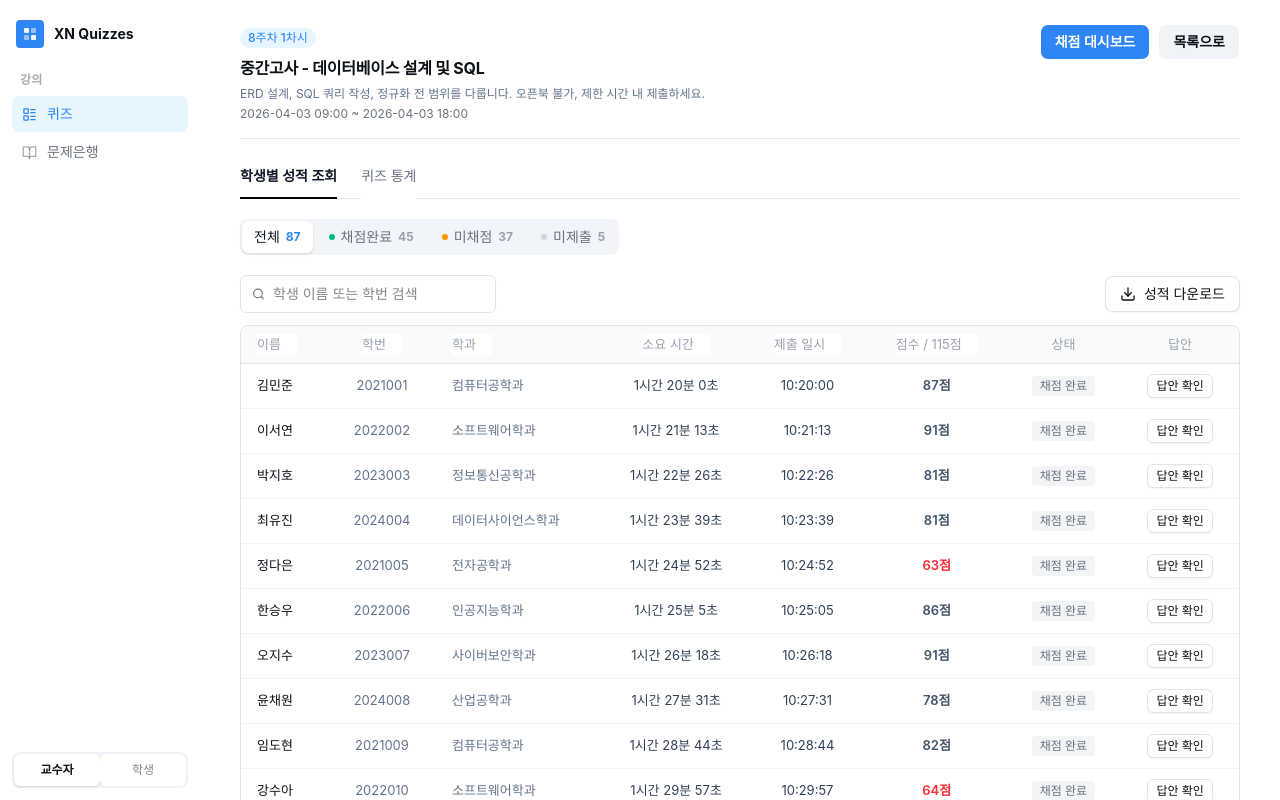
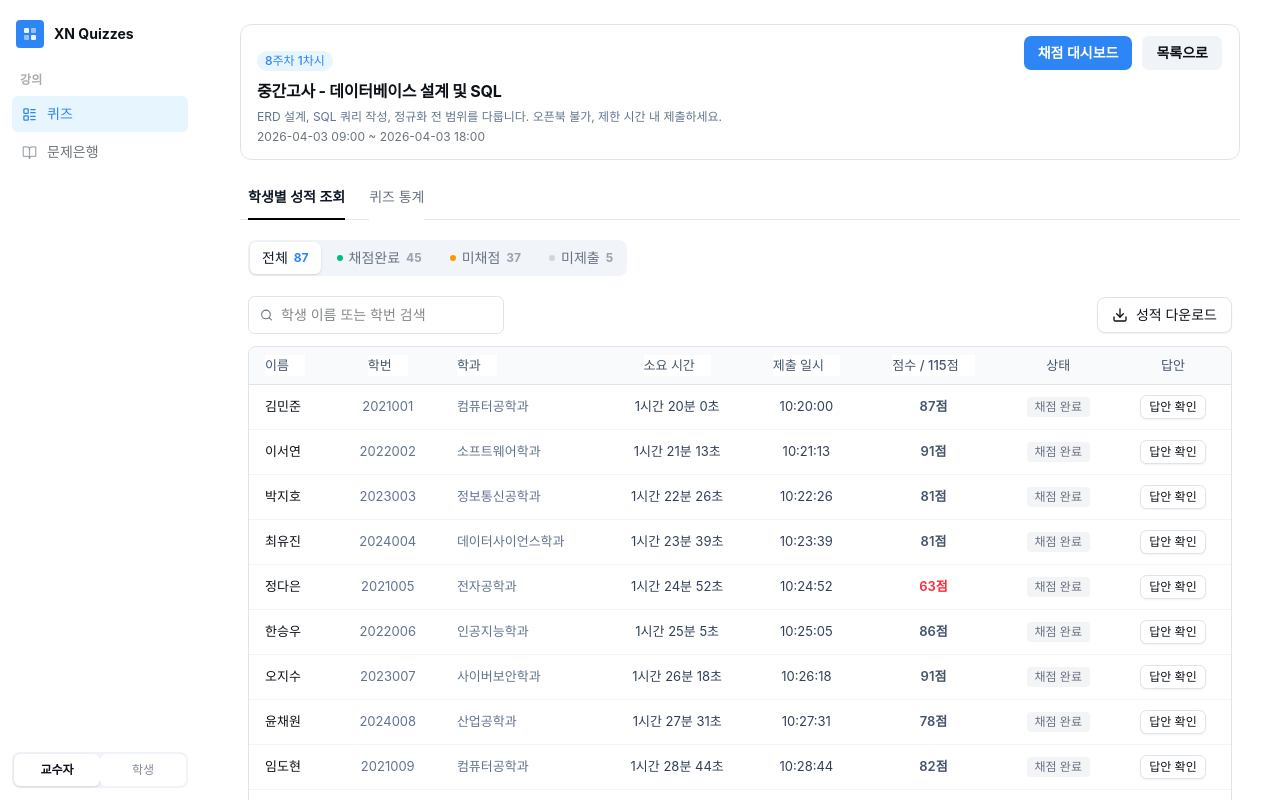
Before and after one commit to minjukim13/xnquiz, a React (Vite) app: page /quiz/1/stats in a window 1280 px wide. Shown: the top 800 px of the page. Built offline with nearby package versions, Linux system fonts and the light colour scheme; a web font is replaced by a local one.

Commit message:
fix: 통계 수정

```diff
--- a/src/pages/QuestionBankList.jsx
+++ b/src/pages/QuestionBankList.jsx
@@ -82,10 +82,7 @@ export default function QuestionBankList() {
         </div>
 
         {/* 은행 카드 그리드 */}
-        <p className="text-sm mb-3 text-muted-foreground">
-          은행 <span className="font-semibold text-slate-700">{banks.length}</span>개
-        </p>
-        <div className="grid grid-cols-1 sm:grid-cols-2 lg:grid-cols-3 gap-4">
+        <div className="mt-4 grid grid-cols-1 sm:grid-cols-2 lg:grid-cols-3 gap-4">
           {banks.map(bank => {
             const qCount = getQuestionCount(bank.id)
             const diffLabel = bank.difficulty ? DIFF_LABEL[bank.difficulty] : ''
--- a/src/pages/QuizList.jsx
+++ b/src/pages/QuizList.jsx
@@ -417,7 +417,6 @@ function QuizCard({ quiz, onCopy, onDelete }) {
           <Button
             asChild
             variant="outline"
-            size="sm"
             className="border-gray-200 text-gray-900 bg-white hover:bg-gray-50"
           >
             <Link to={`/quiz/${quiz.id}/edit`}>편집</Link>
@@ -426,7 +425,6 @@ function QuizCard({ quiz, onCopy, onDelete }) {
           {quiz.status !== 'draft' && (
             <Button
               asChild
-              size="sm"
             >
               <Link to={`/quiz/${quiz.id}/stats`}>통계</Link>
             </Button>
--- a/src/pages/QuizStats.jsx
+++ b/src/pages/QuizStats.jsx
@@ -38,14 +38,9 @@ export default function QuizStats() {
       <div className="max-w-7xl mx-auto pb-10 pt-6">
 
         {/* 퀴즈 정보 헤더 */}
-        <div className="pb-4 mb-4 border-b border-gray-200">
-          <div className="flex items-start justify-between gap-4 flex-wrap">
-            <div>
-              <Badge className="mb-2 bg-accent text-primary border-0">{quiz.week}주차 {quiz.session}차시</Badge>
-              <h2 className="text-base font-bold">{quiz.title}</h2>
-              {quiz.description && <p className="text-xs mt-1.5 text-slate-500">{quiz.description}</p>}
-              <p className="text-xs mt-1 text-muted-foreground">{quiz.startDate} ~ {quiz.dueDate}</p>
-            </div>
+        <div className="px-4 pt-2.5 pb-3.5 mb-4 border border-border rounded-xl">
+          <div className="flex items-end justify-between gap-4 flex-wrap mb-2">
+            <Badge className="bg-accent text-primary border-0">{quiz.week}주차 {quiz.session}차시</Badge>
             <div className="flex gap-2 shrink-0">
               <Button asChild className="font-semibold">
                 <Link to={`/quiz/${quiz.id}/grade`}>채점 대시보드</Link>
@@ -55,6 +50,9 @@ export default function QuizStats() {
               </Button>
             </div>
           </div>
+          <h2 className="text-base font-bold">{quiz.title}</h2>
+          {quiz.description && <p className="text-xs mt-1.5 text-slate-500">{quiz.description}</p>}
+          <p className="text-xs mt-1 text-muted-foreground">{quiz.startDate} ~ {quiz.dueDate}</p>
         </div>
 
         {/* 탭 */}
@@ -82,7 +80,7 @@ function StatsPageTabs({ quiz, quizQuestions, quizStudents }) {
   const [activeTab, setActiveTab] = useState('grades')
   return (
     <>
-      <div className="flex items-center border-b border-gray-200 mb-5 h-11">
+      <div className="flex items-center border-b border-gray-200 mb-5 h-11 px-2">
         <div className="flex items-center gap-6 h-full">
           {[
             { key: 'grades', label: '학생별 성적 조회' },
@@ -103,10 +101,12 @@ function StatsPageTabs({ quiz, quizQuestions, quizStudents }) {
           ))}
         </div>
       </div>
-      {activeTab === 'grades'
-        ? <GradesTab quiz={quiz} quizQuestions={quizQuestions} students={quizStudents} />
-        : <StatsTab quiz={quiz} quizQuestions={quizQuestions} students={quizStudents} />
-      }
+      <div className="px-2">
+        {activeTab === 'grades'
+          ? <GradesTab quiz={quiz} quizQuestions={quizQuestions} students={quizStudents} />
+          : <StatsTab quiz={quiz} quizQuestions={quizQuestions} students={quizStudents} />
+        }
+      </div>
     </>
   )
 }
@@ -224,7 +224,7 @@ function GradesTab({ quiz, students: allStudents }) {
                     {key ? (
                       <button
                         onClick={() => handleSort(key)}
-                        className={cn('group inline-flex items-center gap-1 text-[13px] font-normal transition-colors', align === 'center' && 'justify-center', sortKey === key ? 'text-primary' : 'text-gray-400')}
+                        className={cn('group inline-flex items-center gap-1 text-[13px] font-medium transition-colors', align === 'center' && 'justify-center', sortKey === key ? 'text-primary' : 'text-slate-600')}
                       >
                         {label}
                         {sortKey !== key && <ArrowUpDown size={12} className="opacity-0 group-hover:opacity-40 transition-opacity" />}
@@ -232,7 +232,7 @@ function GradesTab({ quiz, students: allStudents }) {
                         {sortKey === key && sortDir === 'asc' && <ArrowUp size={12} />}
                       </button>
                     ) : (
-                      <span className="text-[13px] font-normal text-gray-400">{label}</span>
+                      <span className="text-[13px] font-medium text-slate-600">{label}</span>
                     )}
                   </th>
                 ))}
@@ -396,9 +396,9 @@ function StatsTab({ quiz, quizQuestions, students: allStudents }) {
             {[
               { label: '수강 인원', value: quiz.totalStudents, barColor: '#B0B8C1' },
               { label: '제출 완료', value: quiz.submitted, barColor: 'var(--primary)', rate: submitRate },
-              { label: '미제출', value: quiz.totalStudents - quiz.submitted, barColor: '#F69D37', rate: (100 - parseFloat(submitRate)).toFixed(1) },
-              { label: '채점 완료', value: quiz.graded, barColor: '#31B46E', rate: gradeRate },
-              { label: '채점 대기', value: quiz.pendingGrade, barColor: '#F04452' },
+              { label: '미제출', value: quiz.totalStudents - quiz.submitted, barColor: '#FDA4AF', rate: (100 - parseFloat(submitRate)).toFixed(1) },
+              { label: '채점 완료', value: quiz.graded, barColor: '#93C5FD', rate: gradeRate },
+              { label: '채점 대기', value: quiz.pendingGrade, barColor: '#FDA4AF' },
             ].map(item => (
               <div key={item.label}>
                 <div className="flex justify-between text-xs mb-1">
@@ -439,21 +439,21 @@ function StatsTab({ quiz, quizQuestions, students: allStudents }) {
             <XAxis type="number" domain={[0, 100]} tick={{ fontSize: 11, fill: 'var(--muted-foreground)' }} tickFormatter={v => `${v}%`} />
             <YAxis type="category" dataKey="label" tick={{ fontSize: 11, fill: '#64748b' }} width={32} />
             <Tooltip contentStyle={{ background: '#fff', border: '1px solid #e2e8f0', borderRadius: 6, fontSize: 12 }} formatter={(val, _name, props) => [props.payload.hasData ? `${val}%` : '채점 데이터 없음', `${props.payload.label} 득점률`]} />
-            <ReferenceLine x={70} stroke="#31B46E" strokeDasharray="3 3" label={{ value: '70%', position: 'right', fontSize: 10, fill: '#31B46E' }} />
-            <ReferenceLine x={40} stroke="#F04452" strokeDasharray="3 3" label={{ value: '40%', position: 'right', fontSize: 10, fill: '#F04452' }} />
+            <ReferenceLine x={70} stroke="#86EFAC" strokeDasharray="3 3" label={{ value: '70%', position: 'right', fontSize: 10, fill: '#6BD895' }} />
+            <ReferenceLine x={40} stroke="#FDA4AF" strokeDasharray="3 3" label={{ value: '40%', position: 'right', fontSize: 10, fill: '#F08D99' }} />
             <Bar dataKey="rate" radius={[0, 4, 4, 0]} label={{ position: 'right', fontSize: 11, fill: 'var(--muted-foreground)', formatter: v => `${v}%` }}>
               {qRateData.map((q, i) => (
-                <Cell key={i} fill={!q.hasData ? '#E5E8EB' : q.rate >= 70 ? '#31B46E' : q.rate >= 40 ? '#F69D37' : '#F04452'} />
+                <Cell key={i} fill={!q.hasData ? '#D1D5DB' : q.rate >= 70 ? '#86EFAC' : q.rate >= 40 ? '#FDBA74' : '#FDA4AF'} />
               ))}
             </Bar>
           </BarChart>
         </ResponsiveContainer>
         <div className="flex items-center gap-4 mt-2 justify-center">
           {[
-            { color: '#34d399', label: '70% 이상 (쉬움)' },
-            { color: '#fbbf24', label: '40~69% (보통)' },
-            { color: '#f87171', label: '40% 미만 (어려움)' },
-            { color: '#BDBDBD', label: '채점 전' },
+            { color: '#86EFAC', label: '70% 이상 (쉬움)' },
+            { color: '#FDBA74', label: '40~69% (보통)' },
+            { color: '#FDA4AF', label: '40% 미만 (어려움)' },
+            { color: '#D1D5DB', label: '채점 전' },
           ].map(item => (
             <div key={item.label} className="flex items-center gap-1.5 text-xs text-slate-600">
               <span className="w-2.5 h-2.5 rounded-sm" style={{ background: item.color }} />
```
